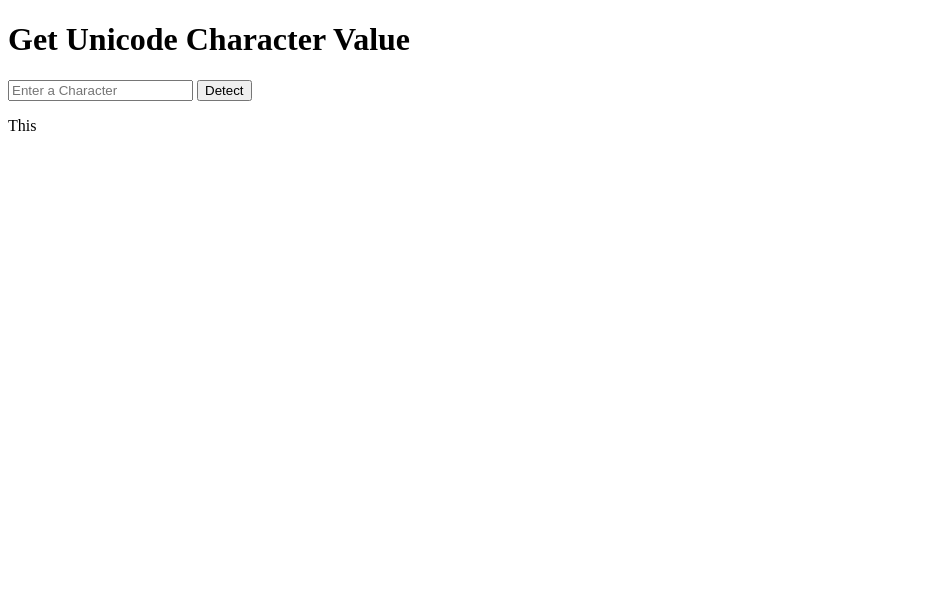
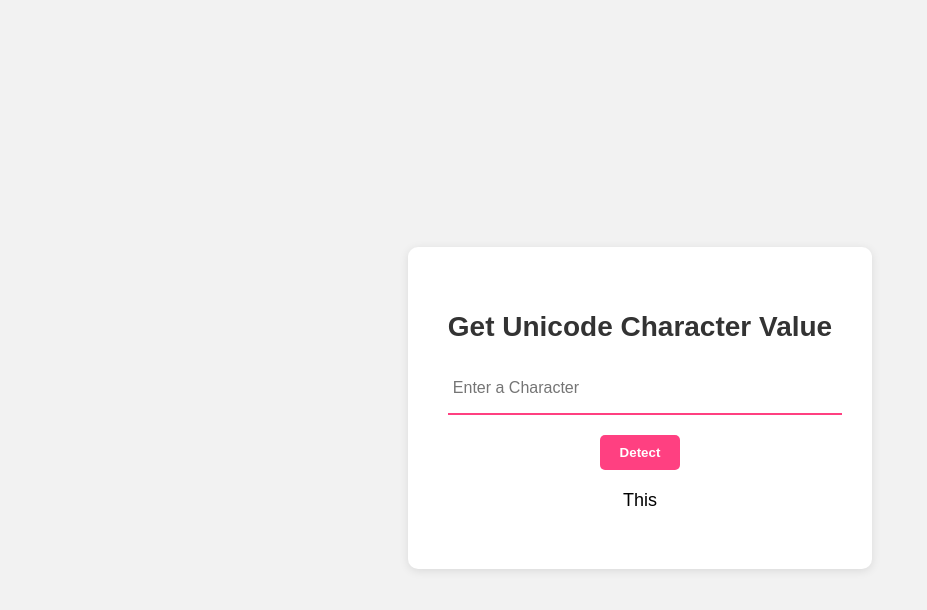
Before and after one commit to theAmrit07/unicode-char-value, a plain HTML site: page index.html in a window 1280 px wide. Shown: the whole page, without its empty margins (0-927 px from the left). Drawn offline with Linux system fonts and the light colour scheme.

Commit message:
styling of this project finished

```diff
--- a/index.html
+++ b/index.html
@@ -9,7 +9,7 @@
 <body>
 
     <div class="container">
-        <h1>Get Unicode Character Value</h1>
+        <h2>Get Unicode Character Value</h2>
         <input type="text" id="inputType" maxlength="1" placeholder="Enter a Character">
         <button onclick="detectChar">Detect</button>
         <p id="result">This</p>
--- a/styles.css
+++ b/styles.css
@@ -0,0 +1,53 @@
+body {
+  font-family: sans-serif;
+  background-color: #f2f2f2;
+  display: flex;
+  justify-content: center;
+  align-items: center;
+  height: 100vh;
+}
+.container {
+  background-color: #ffffff;
+  box-shadow: 0px 2px 10px rgba(0, 0, 0, 0.1);
+  max-width: 400px;
+  padding: 40px;
+  border-radius: 10px;
+  text-align: center;
+  margin: 0 auto;
+}
+
+h2 {
+  color: #333;
+  font-size: 28px;
+  margin-bottom: 20px;
+}
+input[type="text"] {
+  width: 100%;
+  height: 40px;
+  margin-bottom: 20px;
+  padding: 5px;
+  font-size: 16px;
+  border: none;
+  border-bottom: 2px solid #ff4081;
+}
+input[type="text"]:focus {
+  border-color: #d6577d;
+  outline: none;
+}
+button {
+  padding: 10px 20px;
+  background-color: #ff4081;
+  color: #fff;
+  border: none;
+  font-weight: 700;
+  border-radius: 5px;
+  cursor: pointer;
+  transition: background-color 0.3s ease;
+}
+button:hover {
+  background-color: #f50057;
+}
+#result{
+    font-size: 18px;
+    margin-top: 20px;
+}
```
